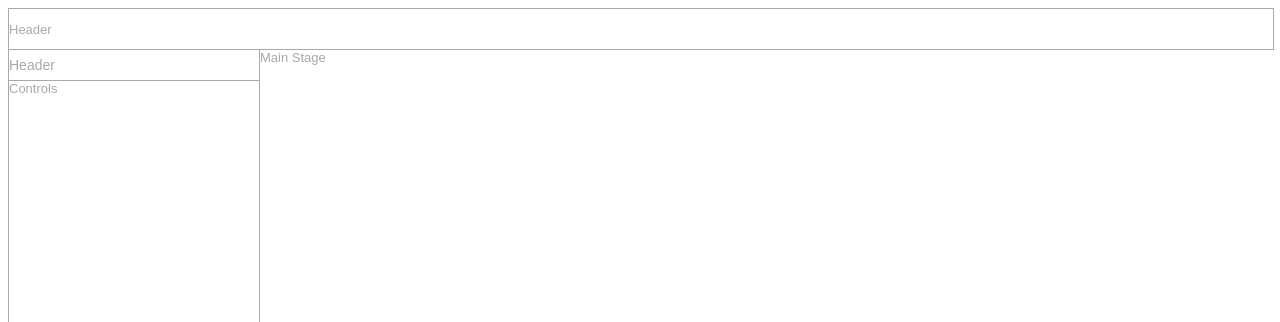
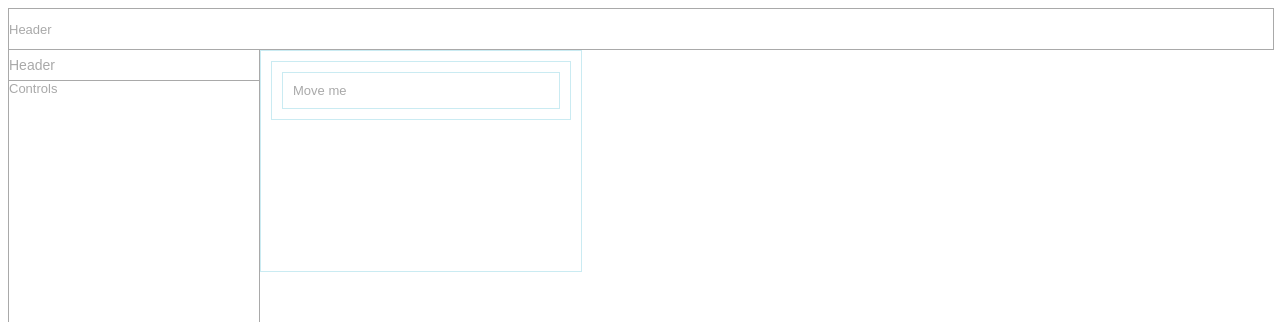
Before and after one commit to FStriewski/Cv-builder, a React (Create React App) app: page / in a window 1280 px wide. Shown: the top 322 px of the page. Built offline with nearby package versions, Linux system fonts and the light colour scheme.

Commit message:
Add Draggable, draggable POC

```diff
--- /dev/null
+++ b/src/components/mainstage/DraggableHOC.tsx
@@ -0,0 +1,98 @@
+import * as React from 'react';
+import Draggable from 'react-draggable';
+
+interface ITest {
+  onStart: () => void;
+  onStop: () => void;
+}
+
+interface IRenderProps {
+  dragHandlers: ITest;
+  handleDrag: (e, ui) => void;
+}
+
+const Ctx = React.createContext({} as IRenderProps);
+
+export const DragState = Ctx.Consumer;
+const Provider = Ctx.Provider;
+
+export class DraggableHOC extends React.Component {
+  state = {
+    activeDrags: 0,
+    controlledPosition: {
+      x: -400,
+      y: 200
+    },
+    deltaPosition: {
+      x: 0,
+      y: 0
+    }
+  };
+
+  eventLogger = (e: MouseEvent, data: any) => {
+    console.log('Event: ', e);
+    console.log('Data: ', data);
+  };
+
+  handleDrag = (e, ui) => {
+    const { x, y } = this.state.deltaPosition;
+    this.setState({
+      deltaPosition: {
+        x: x + ui.deltaX,
+        y: y + ui.deltaY
+      }
+    });
+  };
+
+  onStart = () => {
+    this.setState({ activeDrags: ++this.state.activeDrags });
+  };
+
+  onStop = () => {
+    this.setState({ activeDrags: --this.state.activeDrags });
+  };
+
+  // For controlled component
+  adjustXPos = e => {
+    e.preventDefault();
+    e.stopPropagation();
+    const { x, y } = this.state.controlledPosition;
+    this.setState({ controlledPosition: { x: x - 10, y } });
+  };
+
+  adjustYPos = e => {
+    e.preventDefault();
+    e.stopPropagation();
+    const { controlledPosition } = this.state;
+    const { x, y } = controlledPosition;
+    this.setState({ controlledPosition: { x, y: y - 10 } });
+  };
+
+  onControlledDrag = (e, position) => {
+    const { x, y } = position;
+    this.setState({ controlledPosition: { x, y } });
+  };
+
+  onControlledDragStop = (e, position) => {
+    this.onControlledDrag(e, position);
+    this.onStop();
+  };
+
+  render() {
+    const { deltaPosition, controlledPosition } = this.state;
+    const dragHandlers = {
+      onStart: this.onStart,
+      onStop: this.onStop
+    };
+    return (
+      <Provider
+        value={{
+          dragHandlers,
+          handleDrag: this.handleDrag
+        }}
+      >
+        {this.props.children}
+      </Provider>
+    );
+  }
+}
--- /dev/null
+++ b/src/components/mainstage/Element.tsx
@@ -0,0 +1,19 @@
+import * as React from 'react';
+import { Element } from '../../styles/Element';
+import { DraggableHOC, DragState } from './DraggableHOC';
+
+import Draggable from 'react-draggable';
+
+export const ElementItem = () => (
+  <DragState>
+    {({ dragHandlers, handleDrag }) => (
+      <Element>
+        <Draggable onDrag={handleDrag} {...dragHandlers}>
+          <div className="box">
+            <div>Move me</div>
+          </div>
+        </Draggable>
+      </Element>
+    )}
+  </DragState>
+);
--- a/src/components/mainstage/MainStage.tsx
+++ b/src/components/mainstage/MainStage.tsx
@@ -1,9 +1,14 @@
 import * as React from 'react';
 import { MainStage as StyledMainStage } from '../../styles/MainStage';
+import { DraggableHOC, DragState } from './DraggableHOC';
+import { ElementItem } from './Element';
 
-const MainStage = ({}) => (
-  <StyledMainStage>Main Stage
-  </StyledMainStage>
+const MainStage = () => (
+  <DraggableHOC>
+    <StyledMainStage>
+          <ElementItem />
+    </StyledMainStage>
+  </DraggableHOC>
 );
 
 export default MainStage;
--- /dev/null
+++ b/src/styles/Element.ts
@@ -0,0 +1,11 @@
+import styled from './styled-components';
+import { COMMON, SCHEMA_1, SCHEMA_2, SCHEMA_3 } from './variables';
+
+
+
+export const Element = styled.div`
+  border: 1px dashed ${SCHEMA_1.COLOR_2};
+  width: 300px;
+  height: 200px;
+
+`;
```
